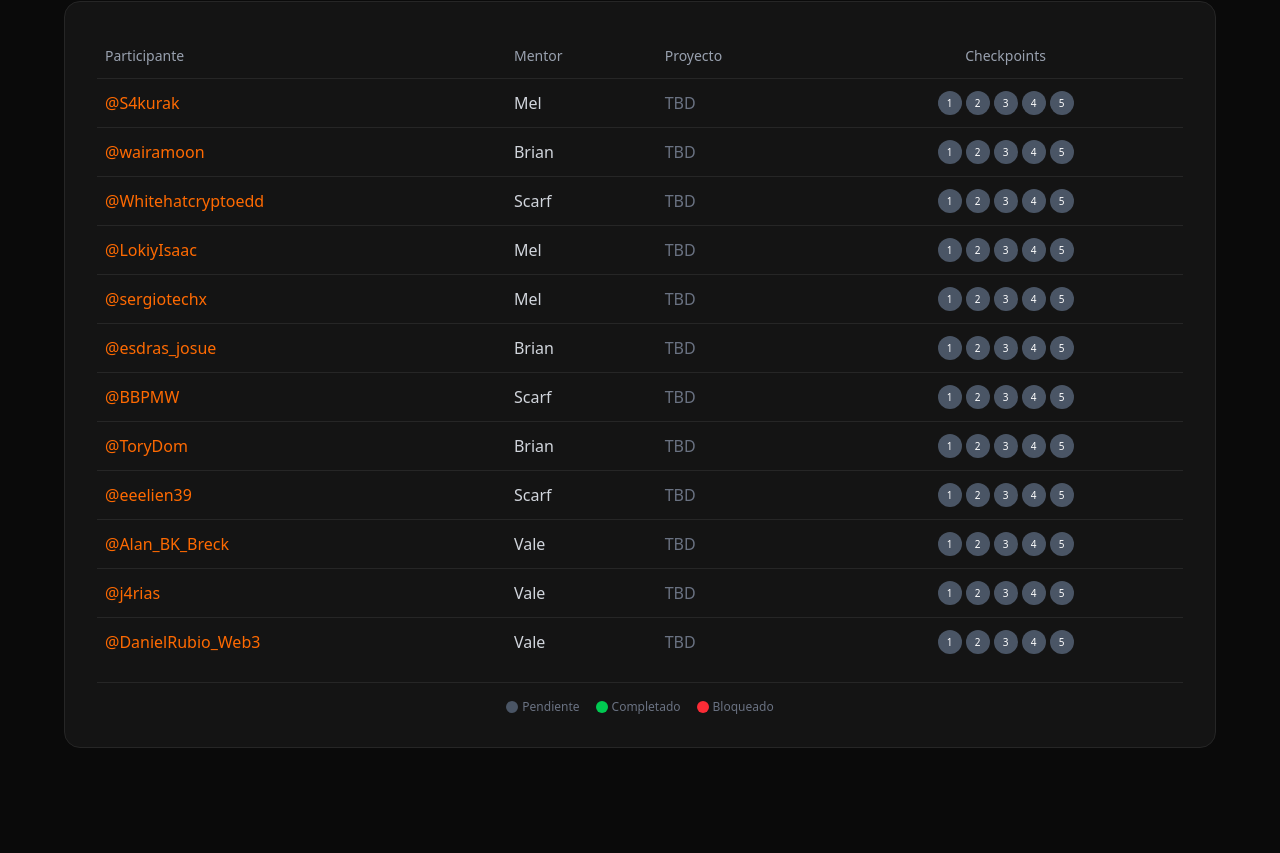
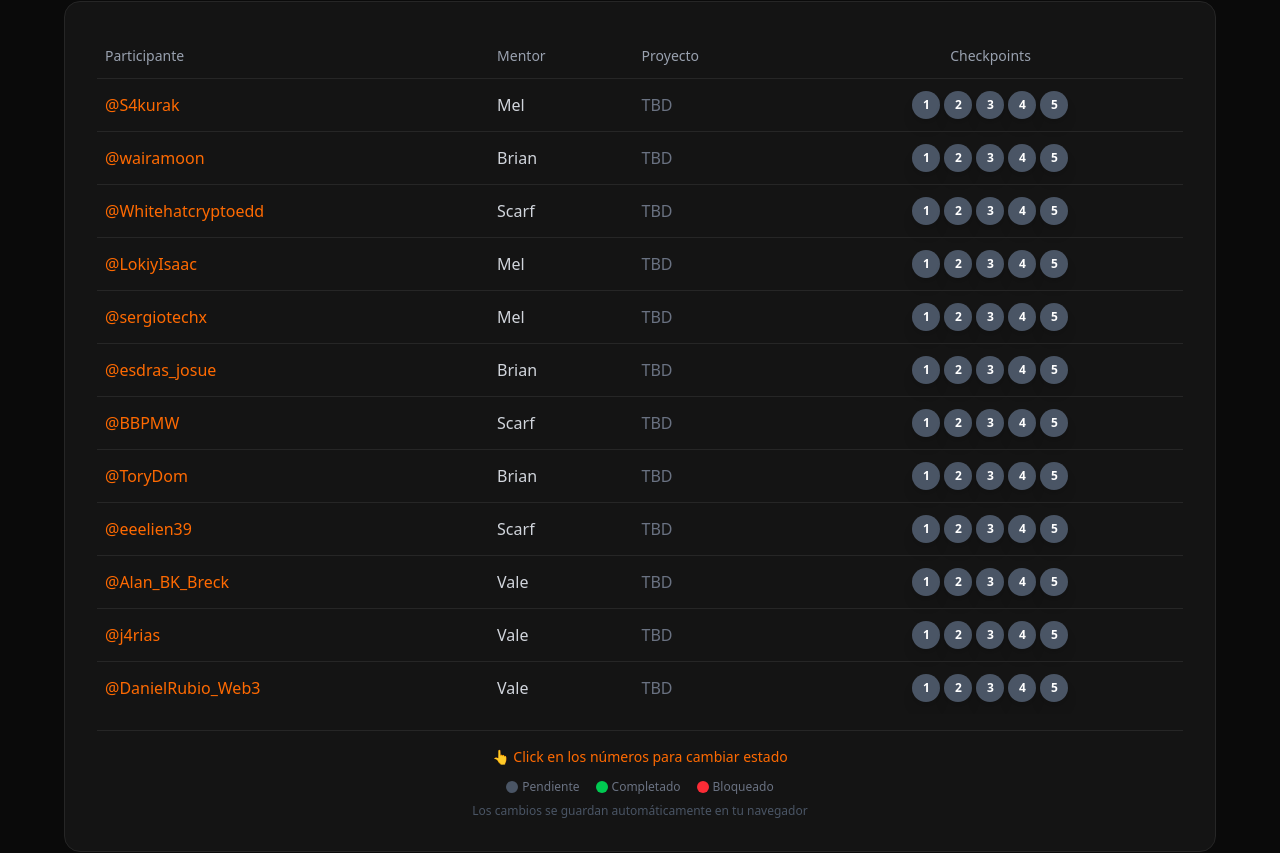
Before and after one commit to fruteroclub/reporte-vibecoding, a Next.js app: page /arco2 in a window 1280 px wide. Shown: the part 1927-2780 px from the top of the page. Built offline with nearby package versions, Linux system fonts and the light colour scheme.

Commit message:
feat: checkpoints clickeables - fix UI interactiva
- Convertido a Client Component con useState
- Click en checkpoint cicla: gris → verde → rojo → gris
- Estado persiste en localStorage
- Instrucciones claras en la leyenda
- Botones más grandes y con hover/scale effects

```diff
--- a/src/app/arco2/page.tsx
+++ b/src/app/arco2/page.tsx
@@ -1,4 +1,6 @@
-import { Metadata } from "next";
+"use client";
+
+import { useState, useEffect } from "react";
 import Link from "next/link";
 import {
   Flame, Users, Calendar, CheckCircle, Clock,
@@ -9,14 +11,9 @@
   StatCard, SectionTitle, ArcoTabs
 } from "@/components/SharedComponents";
 
-export const metadata: Metadata = {
-  title: "ARCO 2 - La Forja | VibeCoding Bootcamp",
-  description: "1 semana para lanzar TU producto - Mentoría 1:1",
-};
-
-// Participantes data con checkpoints
+// Participantes data inicial
 // cp = [cp1, cp2, cp3, cp4, cp5] donde: 0=pending, 1=done, 2=blocked
-const participantes = [
+const participantesInicial = [
   { handle: "@S4kurak", mentor: "Mel", proyecto: "TBD", cp: [0,0,0,0,0] },
   { handle: "@wairamoon", mentor: "Brian", proyecto: "TBD", cp: [0,0,0,0,0] },
   { handle: "@Whitehatcryptoedd", mentor: "Scarf", proyecto: "TBD", cp: [0,0,0,0,0] },
@@ -30,6 +27,8 @@
   { handle: "@j4rias", mentor: "Vale", proyecto: "TBD", cp: [0,0,0,0,0] },
   { handle: "@DanielRubio_Web3", mentor: "Vale", proyecto: "TBD", cp: [0,0,0,0,0] },
 ];
+
+type Participante = typeof participantesInicial[0];
 
 const mentores = [
   { name: "Brian", participantes: 3, color: "text-orange-500" },
@@ -54,6 +53,45 @@
 ];
 
 export default function Arco2Page() {
+  const [participantes, setParticipantes] = useState<Participante[]>(participantesInicial);
+  const [isLoaded, setIsLoaded] = useState(false);
+
+  // Cargar estado de localStorage al iniciar
+  useEffect(() => {
+    const saved = localStorage.getItem('arco2-checkpoints');
+    if (saved) {
+      try {
+        const parsed = JSON.parse(saved);
+        setParticipantes(parsed);
+      } catch (e) {
+        console.error('Error loading saved state');
+      }
+    }
+    setIsLoaded(true);
+  }, []);
+
+  // Guardar en localStorage cuando cambian los checkpoints
+  useEffect(() => {
+    if (isLoaded) {
+      localStorage.setItem('arco2-checkpoints', JSON.stringify(participantes));
+    }
+  }, [participantes, isLoaded]);
+
+  // Función para cambiar estado de checkpoint
+  const toggleCheckpoint = (participanteIdx: number, cpIdx: number) => {
+    setParticipantes(prev => {
+      const updated = [...prev];
+      const currentStatus = updated[participanteIdx].cp[cpIdx];
+      // Ciclo: 0 (pending) → 1 (done) → 2 (blocked) → 0
+      const newStatus = (currentStatus + 1) % 3;
+      updated[participanteIdx] = {
+        ...updated[participanteIdx],
+        cp: updated[participanteIdx].cp.map((s, i) => i === cpIdx ? newStatus : s)
+      };
+      return updated;
+    });
+  };
+
   return (
     <main className="min-h-screen">
       {/* Hero Section */}
@@ -217,7 +255,12 @@
                       <td className="text-center py-3 px-2">
                         <div className="flex items-center justify-center gap-1">
                           {p.cp.map((status, idx) => (
-                            <CheckpointDot key={idx} status={status} num={idx + 1} />
+                            <CheckpointDot
+                              key={idx}
+                              status={status}
+                              num={idx + 1}
+                              onClick={() => toggleCheckpoint(i, idx)}
+                            />
                           ))}
                         </div>
                       </td>
@@ -227,8 +270,12 @@
               </table>
             </div>
 
-            {/* Legend */}
-            <div className="flex items-center justify-center gap-4 mt-4 pt-4 border-t border-[#262626]">
+            {/* Legend + Instructions */}
+            <div className="mt-4 pt-4 border-t border-[#262626]">
+              <p className="text-center text-orange-500 text-sm font-medium mb-3">
+                👆 Click en los números para cambiar estado
+              </p>
+              <div className="flex items-center justify-center gap-4">
                 <div className="flex items-center gap-1 text-xs text-gray-500">
                   <div className="w-3 h-3 rounded-full bg-gray-600" /> Pendiente
                 </div>
@@ -238,6 +285,10 @@
                 <div className="flex items-center gap-1 text-xs text-gray-500">
                   <div className="w-3 h-3 rounded-full bg-red-500" /> Bloqueado
                 </div>
+              </div>
+              <p className="text-center text-gray-600 text-xs mt-2">
+                Los cambios se guardan automáticamente en tu navegador
+              </p>
             </div>
           </div>
         </div>
@@ -324,21 +375,24 @@
   );
 }
 
-// Checkpoint Dot Component
-function CheckpointDot({ status, num }: { status: number; num: number }) {
+// Checkpoint Dot Component - CLICKEABLE
+function CheckpointDot({ status, num, onClick }: { status: number; num: number; onClick: () => void }) {
   // status: 0=pending, 1=done, 2=blocked
   const colors = {
-    0: "bg-gray-600 hover:bg-gray-500",
-    1: "bg-green-500",
-    2: "bg-red-500",
+    0: "bg-gray-600 hover:bg-gray-400",
+    1: "bg-green-500 hover:bg-green-400",
+    2: "bg-red-500 hover:bg-red-400",
   };
 
+  const statusText = status === 0 ? 'Pendiente' : status === 1 ? 'Completado' : 'Bloqueado';
+
   return (
-    <div
-      className={`w-5 h-5 md:w-6 md:h-6 rounded-full flex items-center justify-center text-[10px] font-medium transition-colors ${colors[status as keyof typeof colors] || colors[0]}`}
-      title={`CP${num}: ${status === 0 ? 'Pendiente' : status === 1 ? 'Completado' : 'Bloqueado'}`}
+    <button
+      onClick={onClick}
+      className={`w-6 h-6 md:w-7 md:h-7 rounded-full flex items-center justify-center text-[10px] md:text-xs font-bold transition-all cursor-pointer hover:scale-110 active:scale-95 ${colors[status as keyof typeof colors] || colors[0]} text-white shadow-lg`}
+      title={`CP${num}: ${statusText} (click para cambiar)`}
     >
       {num}
-    </div>
+    </button>
   );
 }
```
Lines whose indentation alone changed are shown as unchanged.
